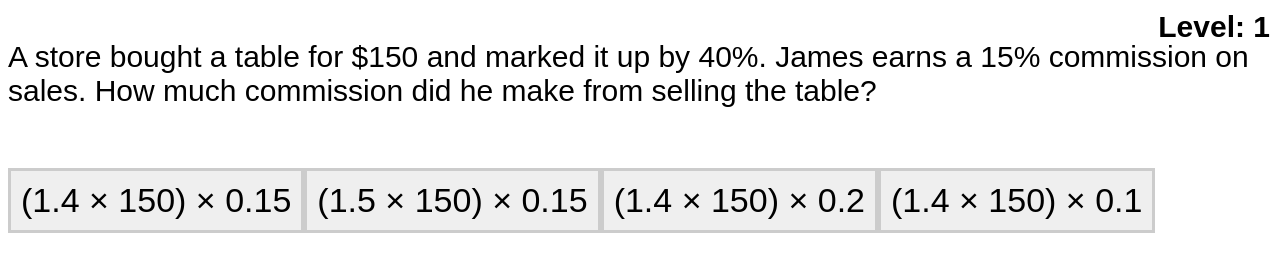
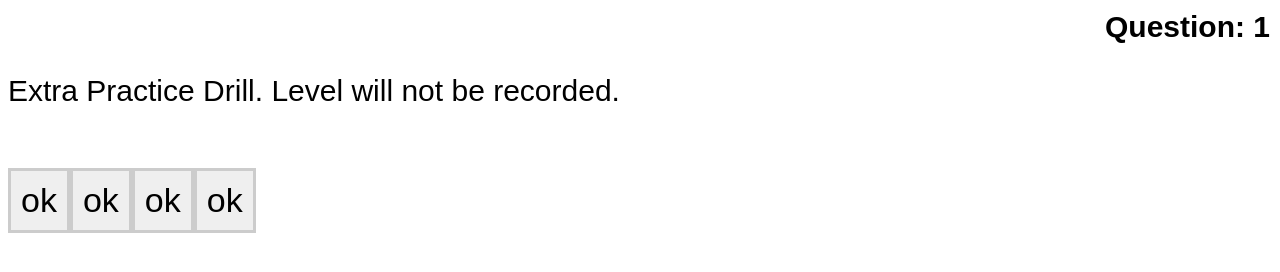
Before and after one commit to shaleah22/percents, a plain HTML site: page index.html in a window 1280 px wide. Drawn offline with Linux system fonts and the light colour scheme.

Commit message:
Update index.html

```diff
--- a/index.html
+++ b/index.html
@@ -18,7 +18,7 @@
     <div class="container">
         <div id="quiz">
             <img id="questionImage" src="" alt="Question image" style="max-width: 50%; height: auto; margin-bottom: 15px; display: none;"/>
-            <div id="level">Level: 1</div>
+            <div id="level">Question: 1</div>
             <div id="question">Question goes here</div>
             <div id="choices"></div>
             <input id="inputBox" placeholder="Type your answer here" style="display: none;" type="text">
@@ -91,8 +91,113 @@
         }
 
         const questions = [
-            { "question": "A store bought a table for $150 and marked it up by 40%. James earns a 15% commission on sales. How much commission did he make from selling the table?", "answer": "(1.4 × 150) × 0.15", "options": ["(1.4 × 150) × 0.15", "(1.5 × 150) × 0.15", "(1.4 × 150) × 0.2", "(1.4 × 150) × 0.1"] },
-            { "question": "A store purchased a sofa for $500 and marked it up by 30%. Sarah earns a 12% commission on sales. How much commission did she make from selling the sofa?", "answer": "(1.3 × 500) × 0.12", "options": ["(1.25 × 500) × 0.12", "(1.3 × 500) × 0.12", "(1.3 × 500) × 0.1", "(1.3 × 500) × 0.15"] }
+
+
+{"question":"<br>Extra Practice Drill. Level will not be recorded.","answer":"ok","options":["ok","ok","ok","ok"],"imageUrl":""},
+
+
+//multiple percents tax tip included final bill
+  {"question":"<br>A restaurant bill is b dollars. A 15% tip and 8% sales tax are added. What is the total cost?","answer":"1.23b","options":["1.15b","1.08b","1.23b","1.28b"],"imageUrl":""},
+  {"question":"<br>A meal costs m dollars. A 20% tip and 6% tax are applied. What is the final cost?","answer":"1.26m","options":["1.2m","1.26m","1.06m","1.3m"],"imageUrl":""},
+  {"question":"<br>A dinner bill is d dollars. An 18% tip and 7% tax are added. What is the total cost?","answer":"1.25d","options":["1.18d","1.07d","1.3d","1.25d"],"imageUrl":""},
+
+
+
+//multiple percents discount then new price with tax expression
+  {"question":"<br>A store is offering a 25% discount on a bicycle originally priced at $200. After the discount, a 7% sales tax is applied. How much is the final price?","answer":"(0.75 × 200) × 1.07","options":["(0.75 × 200) × 1.07","(1.25 × 200) × 1.07","(0.75 × 200) × 1.05","(0.75 × 200) × 1.08"],"imageUrl":""},
+
+
+
+ {"question":"<br>A sofa originally costs $850 and is on sale for 40% off. After the discount, a 5% tax is added. How much is the final price?","answer":"(0.6 × 850) × 1.05","options":["(0.65 × 850) × 1.05","(0.6 × 850) × 1.05","(0.6 × 850) × 1.07","(0.55 × 850) × 1.05"],"imageUrl":""},
+
+
+
+
+
+{ "question": "<br>A store purchased a sofa for $500 and marked it up by 30%. Allison earns a 12% commission on sales. How much commission did she make from selling the sofa?", "answer": "(1.3 × 500) × 0.12", "options": ["(1.12 × 500) × 0.3", "(1.3 × 500) × 0.12", "(0.7 × 500) × 0.12", "(1.3 × 500) × 0.15"] },
+
+
+
+{ "question": "<br>A store bought a table for $150 and marked it down by 40%. Marcella earns a 15% commission on sales. How much commission did she make from selling the table?", "answer": "(0.6 × 150) × 0.15", "options": ["(1.15 × 150) × 0.4", "(0.6 × 150) × 0.4", "(1.4 × 150) × 0.15", "(0.6 × 150) × 0.15"] },
+
+
+
+
+
+
+//test most missed type of problems
+
+
+
+//multiple commission
+  {"question":"<br>A jewelry shop bought a necklace for $200 and marked it up by 75%. The salesperson, Mark, earns an 18% commission on sales. How much commission did he make from selling the necklace?","answer":"(1.75 × 200) × 0.18","options":["(1.8 × 200) × 0.18","(1.75 × 200) × 0.18","(1.75 × 200) × 0.15","(1.75 × 200) × 0.2"],"imageUrl":""},
+  {"question":"<br>A hardware store bought a toolset for $90 and marked it up by 60%. The salesperson, Rachel, makes a 10% commission on sales. How much commission did she make from selling the toolset?","answer":"(1.6 × 90) × 0.1","options":["(1.5 × 90) × 0.1","(1.6 × 90) × 0.1","(1.6 × 90) × 0.15","(1.6 × 90) × 0.2"],"imageUrl":""},
+
+
+
+
+//multiple discounts
+  {"question":"<br>A store is offering a 25% discount on a bicycle originally priced at $200. After the discount, a 7% sales tax is applied. How much is the final price?","answer":"(0.75 × 200) × 1.07","options":["(0.75 × 200) × 1.07","(0.8 × 200) × 1.07","(0.75 × 200) × 1.05","(0.75 × 200) × 1.08"],"imageUrl":""},
+
+  {"question":"<br>A laptop is discounted by 15% off its original price of $1,000. After the discount, an 8% sales tax is applied. What is the final price?","answer":"(0.85 × 1000) × 1.08","options":["(0.9 × 1000) × 1.08","(0.85 × 1000) × 1.08","(0.85 × 1000) × 1.06","(0.8 × 1000) × 1.08"],"imageUrl":""},
+  {"question":"A TV originally priced at $600 is on sale for 20% off. After the discount, a 9% tax is added. How much is the final price?","answer":"(0.8 × 600) × 1.09","options":["(0.8 × 600) × 1.07","(0.85 × 600) × 1.09","(0.8 × 600) × 1.09","(0.75 × 600) × 1.09"],"imageUrl":""},
+
+
+
+
+
+
+  {"question":"<br>After erosion, a mountain’s height was reduced to 5,760 feet. This was 80% of its original height. What was the original height?","answer":"5760 = 0.8(h)","options":["5760 = 0.2(h)","h = 0.8(5760)","5760 = 0.8(h)"],"imageUrl":""},
+
+
+  {
+    "question": "<br>A tree’s height after a storm was reduced to 18 feet. This was 75% of its original height. What was the original height?",
+    "answer": "18 = 0.75(h)",
+    "options": ["18 = 0.25(h)", "h = 0.75(18)", "18 = 0.75(h)"],
+    "imageUrl": ""
+  },
+  {
+    "question": "<br>A glacier’s thickness decreased to 2,400 meters due to melting. This was 60% of its original thickness. What was the original thickness?",
+    "answer": "2400 = 0.6(h)",
+    "options": ["2400 = 0.6(h)", "h = 0.6(2400)", "2400 = 0.4(h)"],
+    "imageUrl": ""
+  },
+
+
+
+
+
+
+/*
+
+  {"question":"<br>A boutique sells a designer bag with a 75% markup. If the bag is sold for $280, what is its non-markup price, rounded to the nearest dollar?","answer":"280 ÷ 1.75","options":["280 × 0.75","280 ÷ 1.75","280 ÷ 0.75","280 × 1.25"],"imageUrl":""},
+
+*/
+
+
+
+/*
+  {"question":"<br>A bookstore purchases 200 identical novels for a total cost of $800 and sells them for $6 each. What is the percent markup?","answer":"((6 × 200 - 800) ÷ 800) × 100","options":["((6 × 200 - 800) ÷ 800) × 100","((6 × 200) ÷ 800) × 100","((6 × 200 - 800) ÷ 200) × 100","((6 × 200) ÷ 200) × 100"],"imageUrl":""},
+
+*/
+
+
+
+
+
+//multiple percents tax tip included final bill
+  {"question":"<br>A restaurant bill is b dollars. A 15% tip and 8% sales tax are added. What is the total cost?","answer":"1.23b","options":["1.15b","1.08b","1.23b","1.28b"],"imageUrl":""},
+  {"question":"<br>A meal costs m dollars. A 20% tip and 6% tax are applied. What is the final cost?","answer":"1.26m","options":["1.2m","1.26m","1.06m","1.3m"],"imageUrl":""},
+  {"question":"<br>A dinner bill is d dollars. An 18% tip and 7% tax are added. What is the total cost?","answer":"1.25d","options":["1.18d","1.07d","1.3d","1.25d"],"imageUrl":""},
+  {"question":"<br>A coffee shop bill is c dollars. A 10% tip and 5% tax are added. What is the total cost?","answer":"1.15c","options":["1.10c","1.05c","1.15c","1.2c"],"imageUrl":""},
+  {"question":"<br>A lunch bill is l dollars. A 22% tip and 8% tax are applied. What is the final cost?","answer":"1.30l","options":["1.22l","1.08l","1.30l","1.28l"],"imageUrl":""},
+
+
+  {"question":"<br>You have come to the end of this drill.","answer":"end","options":["end","of","questions"],"imageUrl":""},
+
+
+
+
         ];
 
         loadQuestion();
```
